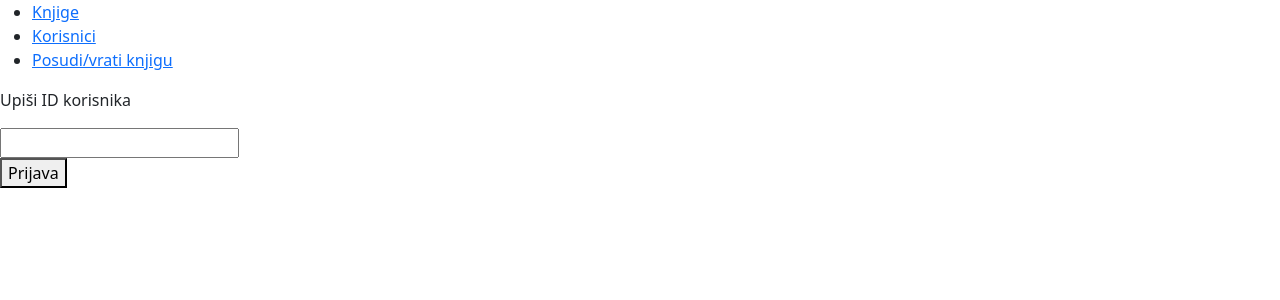
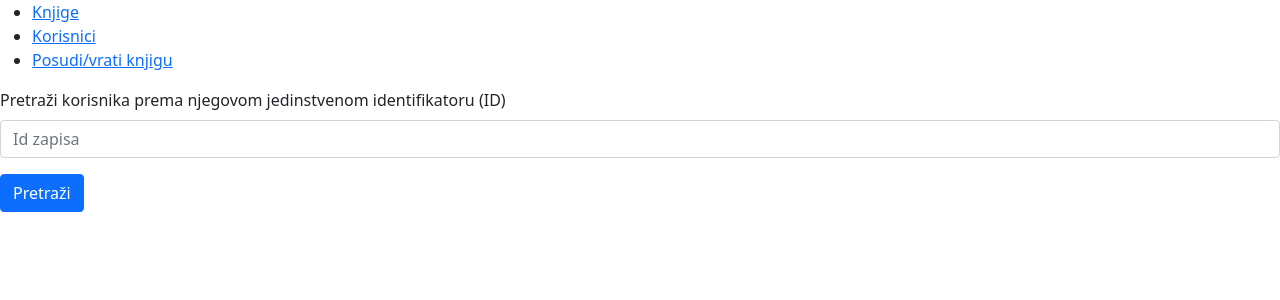
Before and after one commit to mateaz/BookLibrary, a React (Create React App) app: page /posudi-vrati in a window 1280 px wide. Shown: the top 300 px of the page. Built offline with nearby package versions, Linux system fonts and the light colour scheme; data requests are answered from the project's data file.

Commit message:
Dodati button za posudjivanje/vracanje knjiga

```diff
--- a/src/App.css
+++ b/src/App.css
@@ -74,8 +74,22 @@
 
 .red {
   background-color: red;
+  flex-basis: 45%;
 }
 
 .blue {
   background-color: blue;
+  flex-basis: 45%;
 }
+
+.vertical-line {
+  border-left: 2px solid black;
+}
+
+.userinterface {
+  display: flex;
+  flex-basis: 100%;
+  flex-direction: row;
+  flex-wrap: nowrap;
+  justify-content: space-around;
+}
--- a/src/db.json
+++ b/src/db.json
@@ -44,7 +44,7 @@
       "id": 1
     },
     {
-      "date_of_birth": "20/10/2021",
+      "date_of_birth": "23/10/2021",
       "user_lastname": "asšpdkačls.",
       "user_firstname": "Damir",
       "id": 2
--- a/src/komponente/Books/partials/Container.js
+++ b/src/komponente/Books/partials/Container.js
@@ -4,7 +4,7 @@ import {FiEdit} from 'react-icons/fi';
 
 export default function Container({data, openModalEdit, onClickFun, attributes, submitData}) {
   return (
-    <div className="list-books">
+    <div className="list-books ">
         {data.map(feature => {
 
             const { id } = feature;
--- a/src/komponente/Books/partials/FormComponent.js
+++ b/src/komponente/Books/partials/FormComponent.js
@@ -16,9 +16,8 @@ export default function FormComponent ( {attributes, submitData }) {
   });
 
   useEffect(() => {
-    console.log(attributes)
    setData(attributes);
-  }, []);
+  }, [attributes]);
 
   const {
     register,
@@ -31,7 +30,7 @@ export default function FormComponent ( {attributes, submitData }) {
   const onSubmit = data => {
    // console.log(data)
 
-   console.log(initData)
+  // console.log(initData)
     data.userId = initData.userId;
     if (!initData.book_name) {
       submitData(data, 'add');
@@ -59,7 +58,6 @@ export default function FormComponent ( {attributes, submitData }) {
         <Form.Control type="text" placeholder="Prezime autora" {...register('author_lastname')} id="author_lastname-feature" defaultValue={attributes.author_lastname}  className={`form-control ${errors.author_lastname ? 'is-invalid' : ''}`}/>
         <div className="invalid-feedback">{errors.author_lastname?.message}</div>
       </Form.Group>
-
       <Button variant="primary" type="submit">
         Submit
       </Button>
--- a/src/komponente/BorrowReturnInterface/Interface.js
+++ b/src/komponente/BorrowReturnInterface/Interface.js
@@ -1,6 +1,14 @@
 import React from 'react';
-import {updateUser, getAllUsers, createUser} from "../../crud/http-methods-users";
-import {updateBook, getAllBooks, createBook} from "../../crud/http-methods-books";
+import {updateUser, getAllUsers} from "../../crud/http-methods-users";
+import {updateBook, getAllBooks} from "../../crud/http-methods-books";
+import {Find} from './partials';
+
+
+import {Button} from 'react-bootstrap';
+import { useForm } from 'react-hook-form';
+import { yupResolver } from '@hookform/resolvers/yup';
+import * as Yup from 'yup';
+import { getCardActionAreaUtilityClass } from '@mui/material';
 
 export default class Interface extends React.Component {
     state = {
@@ -31,8 +39,10 @@ export default class Interface extends React.Component {
         this.setState({searchedUser: inputid})
     };
 
-    handleSubmit = (e) => {
-        e.preventDefault();
+   // handleSubmit = (e) => {
+
+     //   console.log(e)
+     /*   console.log(this.state.searchedUser)
 
        if (parseInt(this.state.searchedUser)) {
             let array = this.state.users.filter((item) => {
@@ -40,13 +50,34 @@ export default class Interface extends React.Component {
                     return true
                 };
             });
-            if (array) {
+            if (array.length > 0) {
+                console.log('if array')
                 this.setState({show: true})
                 this.getData(parseInt(this.state.searchedUser));
+            } else {
+                this.setState({show: false});
+                this.setState({searchedUser: ''});
+                console.log('ne postoji taj korisnik')
             };
-        };/* else {
-            console.log('nista')
+        } else {
+            this.setState({show: false});
+            this.setState({searchedUser: ''});
+            console.log('upisan  nije broj')
         };*/
+  //  };
+
+    handleSubmit = data => {
+        //console.log(data)
+
+        const userExists = this.state.users.some(user => user.id === data.id);
+        if (userExists) {
+            this.getData(data.id);
+            this.setState({show: true});
+        } else {
+            console.log('user ne postoji')
+            this.setState({show: false});
+        };
+        //submitData(data);
     };
 
     getData = (e) => {
@@ -57,8 +88,6 @@ export default class Interface extends React.Component {
     };
 
     filterBooks = (e) => {
-        console.log(e)
-
         let borrowed = this.state.books.filter((item) => {
             if( item.userId === e) {
                 return true
@@ -67,7 +96,7 @@ export default class Interface extends React.Component {
 
         this.setState({borrowedBooks: borrowed})
 
-        console.log(borrowed)
+        //console.log(borrowed)
 
         let notborrowed = this.state.books.filter((item) => {
             if( item.userId !== e) {
@@ -77,26 +106,20 @@ export default class Interface extends React.Component {
 
         this.setState({restBooks: notborrowed})
 
-        console.log(notborrowed)
+        ///console.log(notborrowed)
     };
+
+
 
     render() {
         return (
             <div>
-                {!this.state.show ?
-                    <form onSubmit={this.handleSubmit} className="login-forma">
-                        <label>
-                            <p>Upiši ID korisnika</p>
-                            <input type="number" onChange={e => this.checkUser(e.target.value)}/>
-                        </label>
-                        <div>
-                            <button type="submit" className="login-button">Prijava</button>
-                        </div>
-                    </form>
-                    :
+                <Find onSubmit={this.handleSubmit}/>
+
+                    {!this.state.show ?  <div></div>  :
 
                     (
-                        <div>
+                        <div className="userinterface">
                     <div className="blue">
                         {this.state.borrowedBooks.map(feature => {
 
@@ -109,31 +132,25 @@ export default class Interface extends React.Component {
                         //  const {image } = feature
                             return (
                                 <div key={id} className="book-card">
-                                    {/*  <img src={require(`../img/${image}`).default} width={150} height={150}/>*/}
                                     <p className="book_name-book">{book_name}</p>
                                     <p className="author_firstname-book">{author_firstname} {author_lastname}</p>
-                                    {/*  <p>{userId}</p>      */}
-                                </div>
+                                    </div>
                             )
                         })}
                     </div>
+                    <div className="vertical-line"></div>
 
                     <div className="red">
                     {this.state.restBooks.map(feature => {
 
                         const { id } = feature;
-                        // const { userId } = feature;
                         const { book_name } = feature;
                         const { author_firstname } = feature;
                         const { author_lastname } = feature;
-
-                    //  const {image } = feature
                         return (
                             <div key={id} className="book-card">
-                                {/*  <img src={require(`../img/${image}`).default} width={150} height={150}/>*/}
                                 <p className="book_name-book">{book_name}</p>
                                 <p className="author_firstname-book">{author_firstname} {author_lastname}</p>
-                                {/*  <p>{userId}</p>      */}
                             </div>
                         )
                     })}
--- /dev/null
+++ b/src/komponente/BorrowReturnInterface/partials/Find.js
@@ -0,0 +1,32 @@
+import React from 'react';
+import {Form, Button} from 'react-bootstrap';
+import { useForm } from 'react-hook-form';
+import { yupResolver } from '@hookform/resolvers/yup';
+import * as Yup from 'yup';
+
+export default function Find ( {onSubmit}) {
+  const validationSchema = Yup.object().shape({
+    id: Yup.number().required('Potrebno je upisati ID korisnika').typeError('Unos mora biti broj').positive('Broj mora  biti pozitivan').integer('Broj mora biti cijeli broj'),
+  });
+
+  const {
+    register,
+    handleSubmit,
+    formState: { errors }
+  } = useForm({
+    resolver: yupResolver(validationSchema)
+  });
+
+  return (
+    <Form onSubmit={handleSubmit(onSubmit)}>
+      <Form.Group className="mb-3">
+        <Form.Label>Pretraži korisnika prema njegovom jedinstvenom identifikatoru (ID)</Form.Label>
+        <Form.Control type="text" placeholder="Id zapisa" {...register('id')} className={`form-control ${errors.id ? 'is-invalid' : ''}`}/>
+        <div className="invalid-feedback">{errors.id?.message}</div>
+      </Form.Group>
+      <Button variant="primary" type="submit">
+        Pretraži
+      </Button>
+    </Form>
+  );
+};
--- /dev/null
+++ b/src/komponente/BorrowReturnInterface/partials/index.js
@@ -0,0 +1 @@
+export {default as Find} from './Find';
```
Also changed, not shown: src/komponente/BorrowReturnInterface/partials/Login.js (deleted), 1 other file (tests, documents, lock files or other folders).
